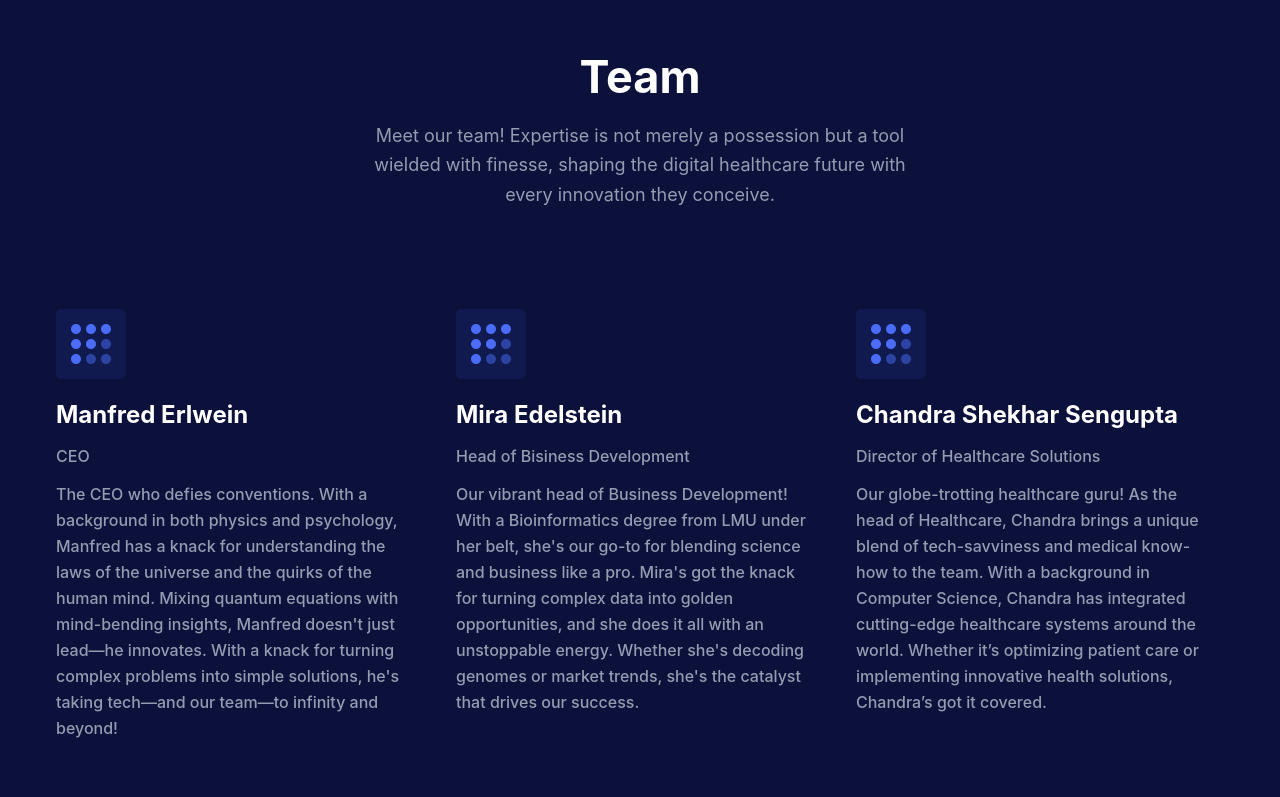
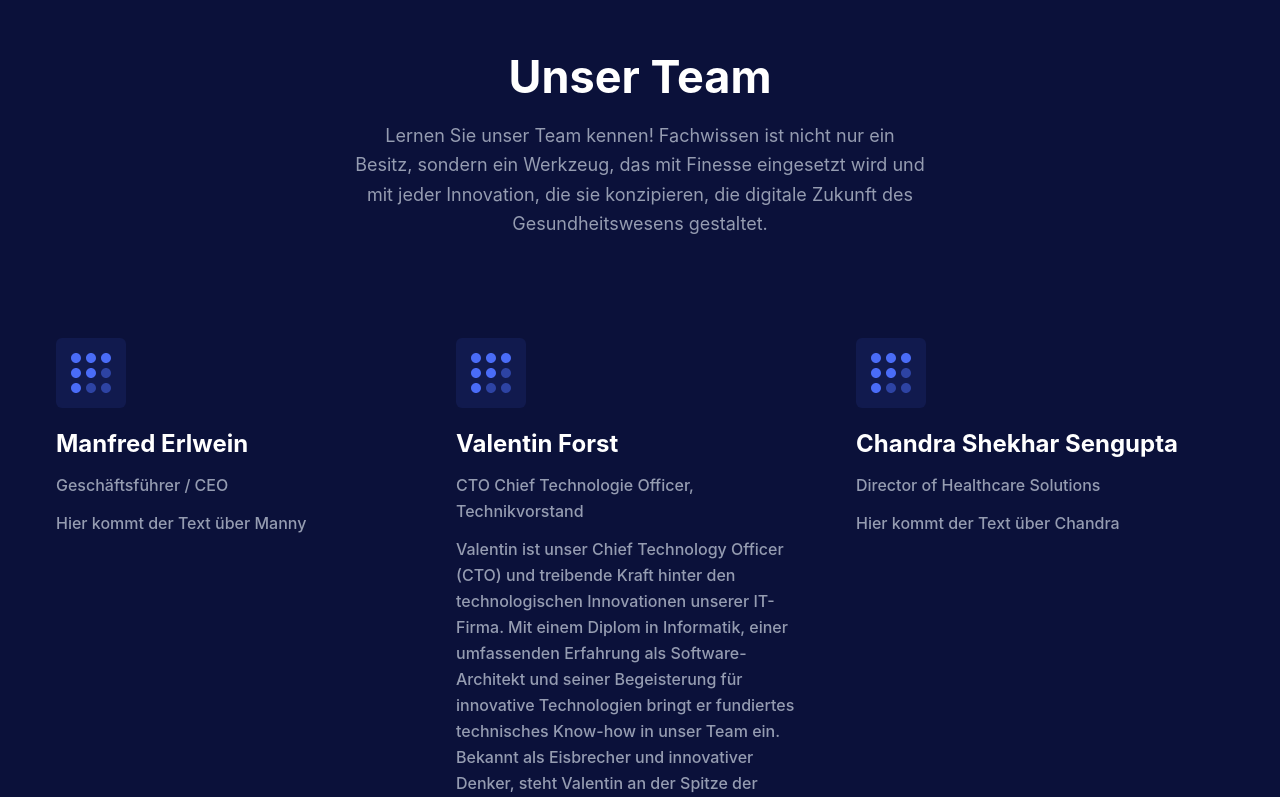
Before and after one commit to aseno-gmbh/aseno-gmbh.github.io, a Next.js app: page / in a window 1280 px wide. Shown: the part 1760-2557 px from the top of the page. Built offline with nearby package versions, Linux system fonts and the light colour scheme.

Commit message:
Translator auf Team-Seite eingeführt

```diff
--- a/app/team/page.jsx
+++ b/app/team/page.jsx
@@ -1,5 +1,7 @@
+"use client";
 import Head from "next/head";
 import Team from "@/components/Team";
+
 export default function TeamPage() {
   return (
     <>
--- a/components/Team/SingleMember.jsx
+++ b/components/Team/SingleMember.jsx
@@ -1,5 +1,9 @@
+
+import { useTranslation } from 'react-i18next';
+
 const SingleMember = ({ member }) => {
-  const { icon, name, title, paragraph } = member;
+  const { t } = useTranslation();
+  const { id, icon, name, title, paragraph } = member;
   return (
     <div className="w-full">
       <div className="wow fadeInUp" data-wow-delay=".15s">
@@ -10,10 +14,10 @@ const SingleMember = ({ member }) => {
           {name}
         </h3>
         <p className="mb-3 pr-[12px] text-base font-medium leading-relaxed text-body-color">
-          {title}
+          {t('team.'+ id +'-title')}
         </p>
         <p className="pr-[10px] text-base font-medium leading-relaxed text-body-color">
-          {paragraph}
+          {t('team.'+ id +'-paragraph')}
         </p>
       </div>
     </div>
--- a/components/Team/TeamData.jsx
+++ b/components/Team/TeamData.jsx
@@ -1,6 +1,6 @@
 const teamData = [
   {
-    id: 1,
+    id: 'manfred',
     icon: (
       <svg width="40" height="40" viewBox="0 0 40 40" className="fill-current">
         <path
@@ -15,8 +15,40 @@ const teamData = [
     paragraph:
       "The CEO who defies conventions. With a background in both physics and psychology, Manfred has a knack for understanding the laws of the universe and the quirks of the human mind. Mixing quantum equations with mind-bending insights, Manfred doesn't just lead—he innovates. With a knack for turning complex problems into simple solutions, he's taking tech—and our team—to infinity and beyond!",
    },
+   {
+    id: 'valentin',
+    icon: (
+      <svg width="40" height="40" viewBox="0 0 40 40" className="fill-current">
+        <path
+          opacity="0.5"
+          d="M20 30C22.75 30 25 32.25 25 35C25 37.75 22.75 40 20 40C17.25 40 15 37.75 15 35C15 32.25 17.25 30 20 30ZM35 30C37.75 30 40 32.25 40 35C40 37.75 37.75 40 35 40C32.25 40 30 37.75 30 35C30 32.25 32.25 30 35 30ZM35 15C37.75 15 40 17.25 40 20C40 22.75 37.75 25 35 25C32.25 25 30 22.75 30 20C30 17.25 32.25 15 35 15Z"
+        />
+        <path d="M20 15C22.75 15 25 17.25 25 20C25 22.75 22.75 25 20 25C17.25 25 15 22.75 15 20C15 17.25 17.25 15 20 15ZM20 0C22.75 0 25 2.25 25 5C25 7.75 22.75 10 20 10C17.25 10 15 7.75 15 5C15 2.25 17.25 0 20 0ZM5 30C7.75 30 10 32.25 10 35C10 37.75 7.75 40 5 40C2.25 40 0 37.75 0 35C0 32.25 2.25 30 5 30ZM5 15C7.75 15 10 17.25 10 20C10 22.75 7.75 25 5 25C2.25 25 0 22.75 0 20C0 17.25 2.25 15 5 15ZM5 0C7.75 0 10 2.25 10 5C10 7.75 7.75 10 5 10C2.25 10 0 7.75 0 5C0 2.25 2.25 0 5 0ZM35 0C37.75 0 40 2.25 40 5C40 7.75 37.75 10 35 10C32.25 10 30 7.75 30 5C30 2.25 32.25 0 35 0Z" />
+      </svg>
+    ),
+    name: "Valentin Forst",
+    title: "CTO",
+    paragraph:
+      "Armed with an Informatics degree, heart for digital Healthcare and a brain wired for Big Data, AI, and Cloud Computing, Valentin transforms complex tech into valuable solutions. When not conjuring tech magic, he is probably decoding the next big thing in tech, ensuring our company stays years ahead of the curve.",
+  },
   {
-    id: 2,
+    id: 'chandra',
+    icon: (
+      <svg width="40" height="40" viewBox="0 0 40 40" className="fill-current">
+        <path
+          opacity="0.5"
+          d="M20 30C22.75 30 25 32.25 25 35C25 37.75 22.75 40 20 40C17.25 40 15 37.75 15 35C15 32.25 17.25 30 20 30ZM35 30C37.75 30 40 32.25 40 35C40 37.75 37.75 40 35 40C32.25 40 30 37.75 30 35C30 32.25 32.25 30 35 30ZM35 15C37.75 15 40 17.25 40 20C40 22.75 37.75 25 35 25C32.25 25 30 22.75 30 20C30 17.25 32.25 15 35 15Z"
+        />
+        <path d="M20 15C22.75 15 25 17.25 25 20C25 22.75 22.75 25 20 25C17.25 25 15 22.75 15 20C15 17.25 17.25 15 20 15ZM20 0C22.75 0 25 2.25 25 5C25 7.75 22.75 10 20 10C17.25 10 15 7.75 15 5C15 2.25 17.25 0 20 0ZM5 30C7.75 30 10 32.25 10 35C10 37.75 7.75 40 5 40C2.25 40 0 37.75 0 35C0 32.25 2.25 30 5 30ZM5 15C7.75 15 10 17.25 10 20C10 22.75 7.75 25 5 25C2.25 25 0 22.75 0 20C0 17.25 2.25 15 5 15ZM5 0C7.75 0 10 2.25 10 5C10 7.75 7.75 10 5 10C2.25 10 0 7.75 0 5C0 2.25 2.25 0 5 0ZM35 0C37.75 0 40 2.25 40 5C40 7.75 37.75 10 35 10C32.25 10 30 7.75 30 5C30 2.25 32.25 0 35 0Z" />
+      </svg>
+    ),
+    name: "Chandra Shekhar Sengupta",
+    title: "Director of Healthcare Solutions",
+    paragraph:
+      "Our globe-trotting healthcare guru! As the head of Healthcare, Chandra brings a unique blend of tech-savviness and medical know-how to the team. With a background in Computer Science, Chandra has integrated cutting-edge healthcare systems around the world. Whether it’s optimizing patient care or implementing innovative health solutions, Chandra’s got it covered. ",
+  },
+  {
+    id: 'mira',
     icon: (
       <svg width="40" height="40" viewBox="0 0 40 40" className="fill-current">
         <path
@@ -32,23 +64,7 @@ const teamData = [
       "Our vibrant head of Business Development! With a Bioinformatics degree from LMU under her belt, she's our go-to for blending science and business like a pro. Mira's got the knack for turning complex data into golden opportunities, and she does it all with an unstoppable energy. Whether she's decoding genomes or market trends, she's the catalyst that drives our success.",
   },
   {
-    id: 3,
-    icon: (
-      <svg width="40" height="40" viewBox="0 0 40 40" className="fill-current">
-        <path
-          opacity="0.5"
-          d="M20 30C22.75 30 25 32.25 25 35C25 37.75 22.75 40 20 40C17.25 40 15 37.75 15 35C15 32.25 17.25 30 20 30ZM35 30C37.75 30 40 32.25 40 35C40 37.75 37.75 40 35 40C32.25 40 30 37.75 30 35C30 32.25 32.25 30 35 30ZM35 15C37.75 15 40 17.25 40 20C40 22.75 37.75 25 35 25C32.25 25 30 22.75 30 20C30 17.25 32.25 15 35 15Z"
-        />
-        <path d="M20 15C22.75 15 25 17.25 25 20C25 22.75 22.75 25 20 25C17.25 25 15 22.75 15 20C15 17.25 17.25 15 20 15ZM20 0C22.75 0 25 2.25 25 5C25 7.75 22.75 10 20 10C17.25 10 15 7.75 15 5C15 2.25 17.25 0 20 0ZM5 30C7.75 30 10 32.25 10 35C10 37.75 7.75 40 5 40C2.25 40 0 37.75 0 35C0 32.25 2.25 30 5 30ZM5 15C7.75 15 10 17.25 10 20C10 22.75 7.75 25 5 25C2.25 25 0 22.75 0 20C0 17.25 2.25 15 5 15ZM5 0C7.75 0 10 2.25 10 5C10 7.75 7.75 10 5 10C2.25 10 0 7.75 0 5C0 2.25 2.25 0 5 0ZM35 0C37.75 0 40 2.25 40 5C40 7.75 37.75 10 35 10C32.25 10 30 7.75 30 5C30 2.25 32.25 0 35 0Z" />
-      </svg>
-    ),
-    name: "Chandra Shekhar Sengupta",
-    title: "Director of Healthcare Solutions",
-    paragraph:
-      "Our globe-trotting healthcare guru! As the head of Healthcare, Chandra brings a unique blend of tech-savviness and medical know-how to the team. With a background in Computer Science, Chandra has integrated cutting-edge healthcare systems around the world. Whether it’s optimizing patient care or implementing innovative health solutions, Chandra’s got it covered. ",
-  },
-  {
-    id: 4,
+    id: 'joysankar',
     icon: (
       <svg width="40" height="40" viewBox="0 0 40 40" className="fill-current">
         <path
@@ -62,22 +78,6 @@ const teamData = [
     title: "Head of User Experience Design",
     paragraph:
       "With a background in Computer Science, Joysankar has mastered the art of crafting UX systems that delight users worldwide. Whether he's crafting seamless user interfaces or sprinkling a bit of design magic, he always ensures our users' joy is front and center. Joysankar's blend of technical prowess and creative flair makes him an invaluable asset to our crew!",
-  },
-  {
-    id: 5,
-    icon: (
-      <svg width="40" height="40" viewBox="0 0 40 40" className="fill-current">
-        <path
-          opacity="0.5"
-          d="M20 30C22.75 30 25 32.25 25 35C25 37.75 22.75 40 20 40C17.25 40 15 37.75 15 35C15 32.25 17.25 30 20 30ZM35 30C37.75 30 40 32.25 40 35C40 37.75 37.75 40 35 40C32.25 40 30 37.75 30 35C30 32.25 32.25 30 35 30ZM35 15C37.75 15 40 17.25 40 20C40 22.75 37.75 25 35 25C32.25 25 30 22.75 30 20C30 17.25 32.25 15 35 15Z"
-        />
-        <path d="M20 15C22.75 15 25 17.25 25 20C25 22.75 22.75 25 20 25C17.25 25 15 22.75 15 20C15 17.25 17.25 15 20 15ZM20 0C22.75 0 25 2.25 25 5C25 7.75 22.75 10 20 10C17.25 10 15 7.75 15 5C15 2.25 17.25 0 20 0ZM5 30C7.75 30 10 32.25 10 35C10 37.75 7.75 40 5 40C2.25 40 0 37.75 0 35C0 32.25 2.25 30 5 30ZM5 15C7.75 15 10 17.25 10 20C10 22.75 7.75 25 5 25C2.25 25 0 22.75 0 20C0 17.25 2.25 15 5 15ZM5 0C7.75 0 10 2.25 10 5C10 7.75 7.75 10 5 10C2.25 10 0 7.75 0 5C0 2.25 2.25 0 5 0ZM35 0C37.75 0 40 2.25 40 5C40 7.75 37.75 10 35 10C32.25 10 30 7.75 30 5C30 2.25 32.25 0 35 0Z" />
-      </svg>
-    ),
-    name: "Valentin Forst",
-    title: "CTO",
-    paragraph:
-      "Armed with an Informatics degree, heart for digital Healthcare and a brain wired for Big Data, AI, and Cloud Computing, Valentin transforms complex tech into valuable solutions. When not conjuring tech magic, he is probably decoding the next big thing in tech, ensuring our company stays years ahead of the curve.",
   }
 
 ];
--- a/components/Team/index.jsx
+++ b/components/Team/index.jsx
@@ -1,8 +1,10 @@
 import SectionTitle from "../Common/SectionTitle";
 import SingleMember from "./SingleMember";
 import teamData from "./TeamData";
+import { useTranslation } from 'react-i18next';
 
 const Team = () => {
+  const { t } = useTranslation();
   return (
     <>
       <section
@@ -11,8 +13,8 @@ const Team = () => {
       >
         <div className="container">
           <SectionTitle
-            title="Team"
-            paragraph="Meet our team! Expertise is not merely a possession but a tool wielded with finesse, shaping the digital healthcare future with every innovation they conceive."
+            title={t('team.title')}
+            paragraph={t('team.paragraph')}
             center
           />
 
--- a/public/locales/de/translation.json
+++ b/public/locales/de/translation.json
@@ -42,7 +42,7 @@
 
   },
   "home": {
-    "asenoTitle": "ASENO: Software-Technik für ein besseres Gesundheitswesen",
+    "asenoTitle": "Software Engineering für ein besseres Gesundheitswesen",
     "firstLine": "Unsere Mission ist es, das Gesundheitswesen durch innovative und bewährte Softwarelösungen zu transformieren. Durch den Einsatz von modernsten Technologien wie künstliche Intelligenz, Big Data und Cloud Computing wollen wir die Effizienz und Qualität der Gesundheitsversorgung verbessern, um einen nachhaltigen Mehrwert für Patienten, medizinisches Personal und Gesundheitseinrichtungen zu schaffen."
   },
   "services":{
@@ -50,7 +50,7 @@
     "service-plan-title": "Tauchen Sie tief in ihre Möglichkeiten ein!",
     "service-plan-firstLine": "Mit unserem einfachen, aber sehr effizienten Fünf-Stufen-Plan begleiten wir Sie vom Anfang bis zum letzten Schritt.",
     "service-plan-step-1-title": "Schritt 1 - Kostenfreies Kennenlerngespräch",
-    "service-plan-step-1-description": "Lassen Sie uns in diesem 45-minütigen, kostenfreien Webinar ihre aktuellen Herausforderungen und Ziele erörtern und auf Grundlage unserer Erfahrungen verschiedene Optionen besprechen. Am Ende unseres Webinars erhalten Sie ein erstes, fachkompetentes und für sie verständliches Feedback wie ihre Ziel-Software-Landschaft in ihrem Krankenhaus, Reha, Arztpraxis usw. aussehen kann.",
+    "service-plan-step-1-description": "Lassen Sie uns in diesem 45-minütigen, kostenfreien Kennenlerngespräch ihre aktuellen Herausforderungen und Ziele erörtern und auf Grundlage unserer Erfahrungen verschiedene Optionen besprechen. Am Ende unseres Gesprächs erhalten Sie ein erstes, fachkompetentes Feedback für eine nachhaltige und zukunftsweisenden Ziel-Software-Landschaft entsprechend ihrer Anforderungen.",
     "service-plan-step-2-title": "Schritt 2 - Konzepterstellung zur Optimierung ihrer Software-Landschaft",
     "service-plan-step-2-description": "ASENO erstellt ein Konzept mit dem Ziel, ein Angebot mit Kostenvoranschlag zu erstellen. Hier bieten wir einen Tagesworkshop an, um die Anforderungen unserer Kunden genau zu verstehen. Basierend auf dem Workshop erstellen wir ein Konzept mit betriebswirtschaftlichem und technischem Schwerpunkt. Wir bieten Lösungen in den Größen S, M, L und XL an. Der Kunde kann mit S beginnen und später auf L oder XL wechseln. Das Ergebnis ist ein Konzept! mit einem vorhandenen Zeitplan zum Abschluss des Projekts. Alle Kosten sind transparent und fix.",
     "service-plan-step-3-title": "",
@@ -59,6 +59,20 @@
     "service-plan-step-4-description": "",
     "service-plan-step-5-title": "",
     "service-plan-step-5-description": ""
+  },
+  "team": {
+    "title": "Unser Team",
+    "paragraph": "Lernen Sie unser Team kennen! Fachwissen ist nicht nur ein Besitz, sondern ein Werkzeug, das mit Finesse eingesetzt wird und mit jeder Innovation, die sie konzipieren, die digitale Zukunft des Gesundheitswesens gestaltet.",
+    "manfred-title":"Geschäftsführer / CEO",
+    "manfred-paragraph":"Hier kommt der Text über Manny",
+    "valentin-title": "CTO Chief Technologie Officer, Technikvorstand",
+    "valentin-paragraph":"Valentin ist unser Chief Technology Officer (CTO) und treibende Kraft hinter den technologischen Innovationen unserer IT-Firma. Mit einem Diplom in Informatik, einer umfassenden Erfahrung als Software-Architekt und seiner Begeisterung für innovative Technologien bringt er fundiertes technisches Know-how in unser Team ein. Bekannt als Eisbrecher und innovativer Denker, steht Valentin an der Spitze der Entwicklung bahnbrechender Lösungen. Seine Vision ist es, durch fortschrittliche und bewährte Technologien die bestmögliche medizinische Versorgung für die Menschen in seiner Umgebung zu gewährleisten.",
+    "chandra-title":"Director of Healthcare Solutions",
+    "chandra-paragraph":"Hier kommt der Text über Chandra",
+    "mira-title":"Leiterin der Geschäftsentwicklung",
+    "mira-paragraph":"Als diplomierte Bioinformatikerin und ihrer jahrelangen Arbeit als Softwareentwicklerin bringt Mira nicht nur umfangreiches technisches Wissen mit, sondern auch eine tiefe Leidenschaft für Innovation und Fortschritt im Gesundheitswesen. Als ausgebildete Yoga-Lehrerin und naturverbundener Mensch wünscht sie sich eine umfassendere Herangehensweise im Gesundheitswesen, die moderne Technologie mit ganzheitlichen Methoden verbindet.  Wir sind stolz, sie in unserem Team zu haben und gemeinsam mit ihr als Leiterin der Geschäftsentwicklung die Zukunft des Gesundheitswesens positiv zu gestalten.",
+    "joysankar-title":"Head of User Experience Design",
+    "joysankar-paragraph":"Und hier der Text von Joysankar"
   }
 
 }
--- a/public/locales/en/translation.json
+++ b/public/locales/en/translation.json
@@ -42,7 +42,7 @@
 
   },
   "home": {
-    "asenoTitle": "ASENO: Software Engineering for a Better Health Care",
+    "asenoTitle": "Software Engineering for a Better Health Care",
     "firstLine": "Our mission is to transform healthcare through innovative and proven software solutions. By using state-of-the-art technologies such as artificial intelligence, big data and cloud computing, we aim to improve the efficiency and quality of healthcare to create sustainable value for patients, medical staff and healthcare facilities."
   },
   "services":{
@@ -60,5 +60,19 @@
     "service-plan-step-4-description": "Delivery the final product including documentation and know-how transfer to the customer. Our team takes care that the customer is satisfied with the final product / work.",
     "service-plan-step-5-title": "Step 5 - Keep on Helping",
     "service-plan-step-5-description": "We do not leave our customers on its own after we finished the good work. From time to time a software needs to be updated, customers wish more functionalities or changes. ASENO offers a support and additional service if needed/ required."
+  },
+  "team": {
+    "title": "Our Team",
+    "paragraph": "Meet our team! Expertise is not merely a possession but a tool wielded with finesse, shaping the digital healthcare future with every innovation they conceive.",
+    "manfred-title":"CEO",
+    "manfred-paragraph":"",
+    "valentin-title": "CTO Chief Technologie Officer",
+    "valentin-paragraph":"Valentin is our Chief Technology Officer (CTO) and the driving force behind the technological innovations of our IT company. With a diploma in computer science, extensive experience as a software architect and his enthusiasm for innovative technologies, he brings in-depth technical know-how to our team. Known as an icebreaker and innovative thinker, Valentin is at the forefront of developing groundbreaking solutions. His vision is to ensure the best possible medical care for the people around him through advanced and proven technologies.",
+    "chandra-title":"Director of Healthcare Solutions",
+    "chandra-paragraph":"",
+    "mira-title":"Head of Business Development",
+    "mira-paragraph":"As a qualified bioinformatician and having worked as a software developer for many years, Mira not only brings extensive technical knowledge, but also a deep passion for innovation and progress in healthcare. As a trained yoga teacher and nature-loving person, she would like to see a more comprehensive approach to healthcare that combines modern technology with holistic methods.  We are proud to have her on our team and, together with her as head of business development, we will positively shape the future of healthcare.",
+    "joysankar-title":"Head of User Experience Design",
+    "joysankar-paragraph":""
   }
 }
```
